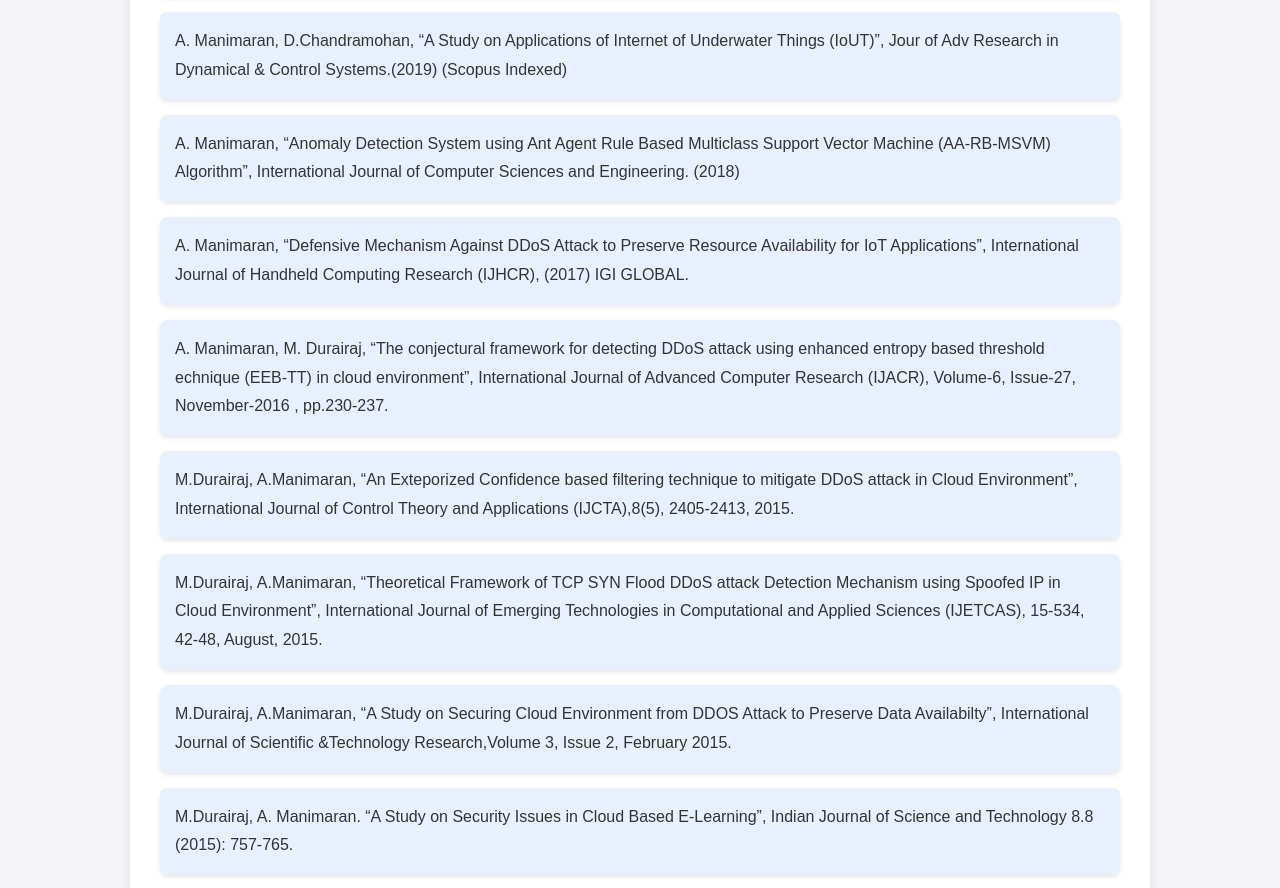
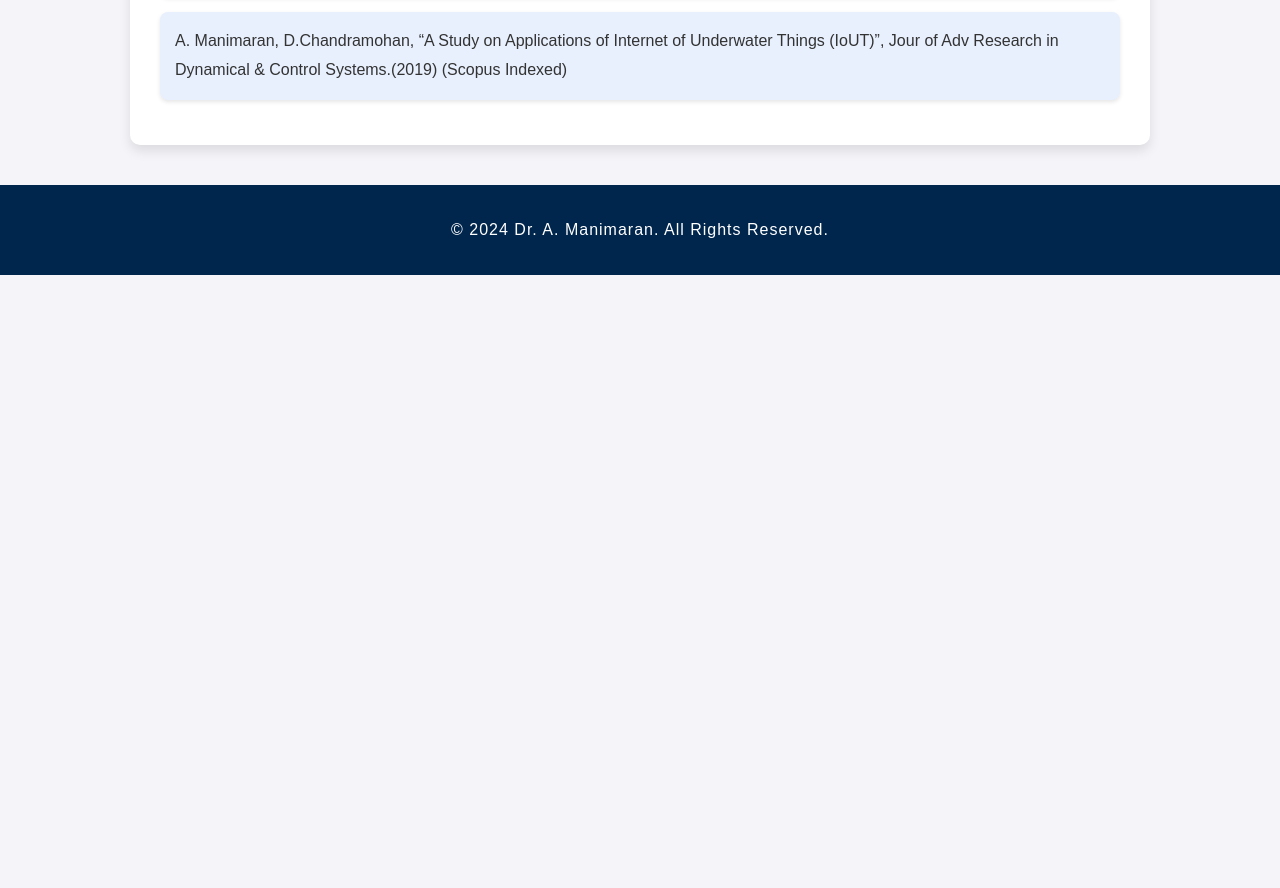
Before and after one commit to maranlive/my-website, a plain HTML site: page journal.html in a window 1280 px wide. Shown: the part 1532-2420 px from the top of the page. After the commit the page ends 1807 px from the top, so only its background shows below. Drawn offline with Linux system fonts and the light colour scheme.

Commit message:
Update journal.html

```diff
--- a/journal.html
+++ b/journal.html
@@ -39,13 +39,7 @@
 <li style='margin-bottom: 15px;'>Manimaran A, Chandramohan D, Shrinivas S. G, Arulkumar N, “A comprehensive novel model for network speech anomaly detection system using deep learning approach”, International Journal of Speech Technology (2020): 1-9. (Scopus Indexed)</li>
 <li style='margin-bottom: 15px;'>D.Chandramohan, A. Manimaran, “Fog Enabled Secure and Privacy obfuscation for IoT Services”, Jour of Adv Research in Dynamical & Control Systems. (2019) (Scopus Indexed)</li>
 <li style='margin-bottom: 15px;'>A. Manimaran, D.Chandramohan, “A Study on Applications of Internet of Underwater Things (IoUT)”, Jour of Adv Research in Dynamical & Control Systems.(2019) (Scopus Indexed)</li>
-<li style='margin-bottom: 15px;'>A. Manimaran, “Anomaly Detection System using Ant Agent Rule Based Multiclass Support Vector Machine (AA-RB-MSVM) Algorithm”, International Journal of Computer Sciences and Engineering. (2018)</li>
-<li style='margin-bottom: 15px;'>A. Manimaran, “Defensive Mechanism Against DDoS Attack to Preserve Resource Availability for IoT Applications”, International Journal of Handheld Computing Research (IJHCR), (2017) IGI GLOBAL.</li>
-<li style='margin-bottom: 15px;'>A. Manimaran, M. Durairaj, “The conjectural framework for detecting DDoS attack using enhanced entropy based threshold echnique (EEB-TT) in cloud environment”, International Journal of Advanced Computer Research (IJACR), Volume-6, Issue-27, November-2016 , pp.230-237.</li>
-<li style='margin-bottom: 15px;'>M.Durairaj, A.Manimaran, “An Exteporized Confidence based filtering technique to mitigate DDoS attack in Cloud Environment”, International Journal of Control Theory    and Applications (IJCTA),8(5), 2405-2413, 2015.</li>
-<li style='margin-bottom: 15px;'>M.Durairaj, A.Manimaran, “Theoretical Framework of TCP SYN Flood DDoS attack Detection Mechanism using Spoofed IP in Cloud Environment”, International Journal of Emerging Technologies in Computational and Applied Sciences (IJETCAS), 15-534, 42-48, August, 2015.</li>
-<li style='margin-bottom: 15px;'>M.Durairaj, A.Manimaran, “A Study on Securing Cloud Environment from DDOS    Attack to Preserve Data Availabilty”, International Journal of Scientific &Technology Research,Volume 3, Issue 2, February 2015.</li>
-<li style='margin-bottom: 15px;'>M.Durairaj, A. Manimaran. “A Study on Security Issues in Cloud Based E-Learning”, Indian Journal of Science and Technology 8.8 (2015): 757-765.</li>
+
 
                 <!-- Add more publications here -->
             </ul>
```
